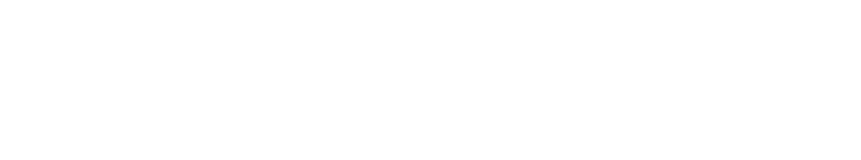
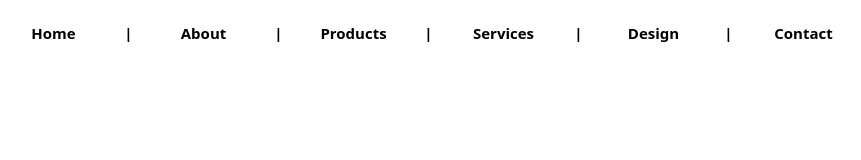
Before and after one commit to qahramantaha/qahramantaha.github.io, a plain HTML site: page Design.html in a window 1280 px wide. Shown: the whole page, without its empty margins (174-1035 px from the left). Drawn offline with nearby package versions, Linux system fonts and the light colour scheme.

Commit message:
Updated Pages

```diff
--- a/About.html
+++ b/About.html
@@ -0,0 +1,22 @@
+<html>
+<head>
+<link rel="stylesheet" href="watchWebsite.css">
+<title>Watch Website</title>
+</head>
+<link href="https://cdn.jsdelivr.net/npm/bootstrap@5.3.3/dist/css/bootstrap.min.css" rel="stylesheet" integrity="sha384-QWTKZyjpPEjISv5WaRU9OFeRpok6YctnYmDr5pNlyT2bRjXh0JMhjY6hW+ALEwIH" crossorigin="anonymous">
+<body>
+  <div id="menu">
+    <ul>
+        <li class="menuitem"><a href="Index.html">Home</a></li>
+        <li class="menuitem"><a href="#">|</a></li>
+        <li class="menuitem"><a href="About.html">About</a></li>
+        <li class="menuitem"><a href="#">|</a></li>
+        <li class="menuitem"><a href="Products.html">Products</a></li>
+        <li class="menuitem"><a href="#">|</a></li>
+        <li class="menuitem"><a href="Services.html">Services</a></li>
+        <li class="menuitem"><a href="#">|</a></li>
+        <li class="menuitem"><a href="Design.html">Design</a></li>
+        <li class="menuitem"><a href="#">|</a></li>
+        <li class="menuitem"><a href="Contact.html">Contact</a></li>
+      </ul>
+  </div>
--- a/Design.html
+++ b/Design.html
@@ -0,0 +1,22 @@
+<html>
+<head>
+<link rel="stylesheet" href="watchWebsite.css">
+<title>Watch Website</title>
+</head>
+<link href="https://cdn.jsdelivr.net/npm/bootstrap@5.3.3/dist/css/bootstrap.min.css" rel="stylesheet" integrity="sha384-QWTKZyjpPEjISv5WaRU9OFeRpok6YctnYmDr5pNlyT2bRjXh0JMhjY6hW+ALEwIH" crossorigin="anonymous">
+<body>
+  <div id="menu">
+    <ul>
+        <li class="menuitem"><a href="Index.html">Home</a></li>
+        <li class="menuitem"><a href="#">|</a></li>
+        <li class="menuitem"><a href="About.html">About</a></li>
+        <li class="menuitem"><a href="#">|</a></li>
+        <li class="menuitem"><a href="Products.html">Products</a></li>
+        <li class="menuitem"><a href="#">|</a></li>
+        <li class="menuitem"><a href="Services.html">Services</a></li>
+        <li class="menuitem"><a href="#">|</a></li>
+        <li class="menuitem"><a href="Design.html">Design</a></li>
+        <li class="menuitem"><a href="#">|</a></li>
+        <li class="menuitem"><a href="Contact.html">Contact</a></li>
+      </ul>
+  </div>
```
Also changed, not shown: Contact.html (+22 -0 lines), Index.html (+9 -9 lines), Products.html (+22 -0 lines), Services.html (+22 -0 lines).
